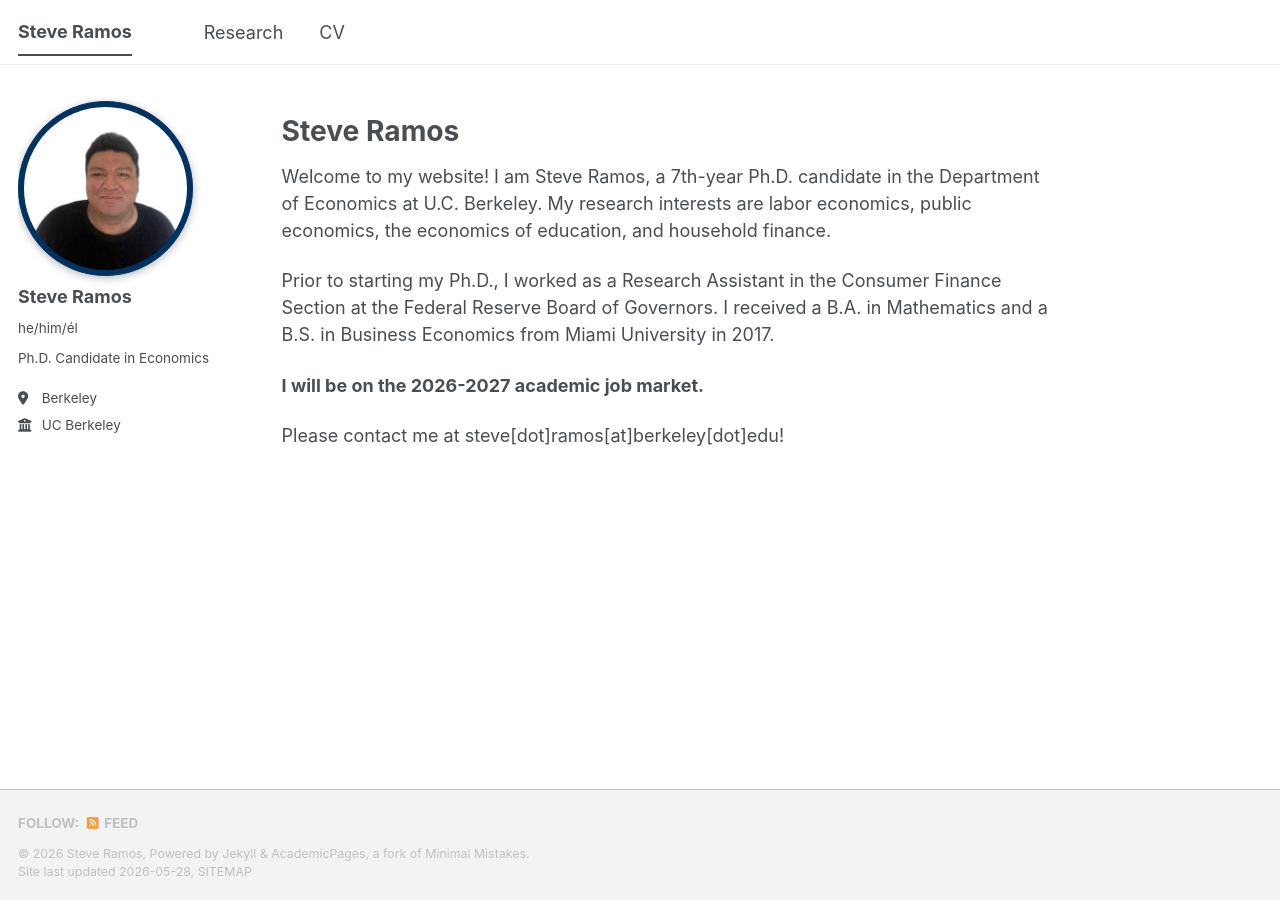
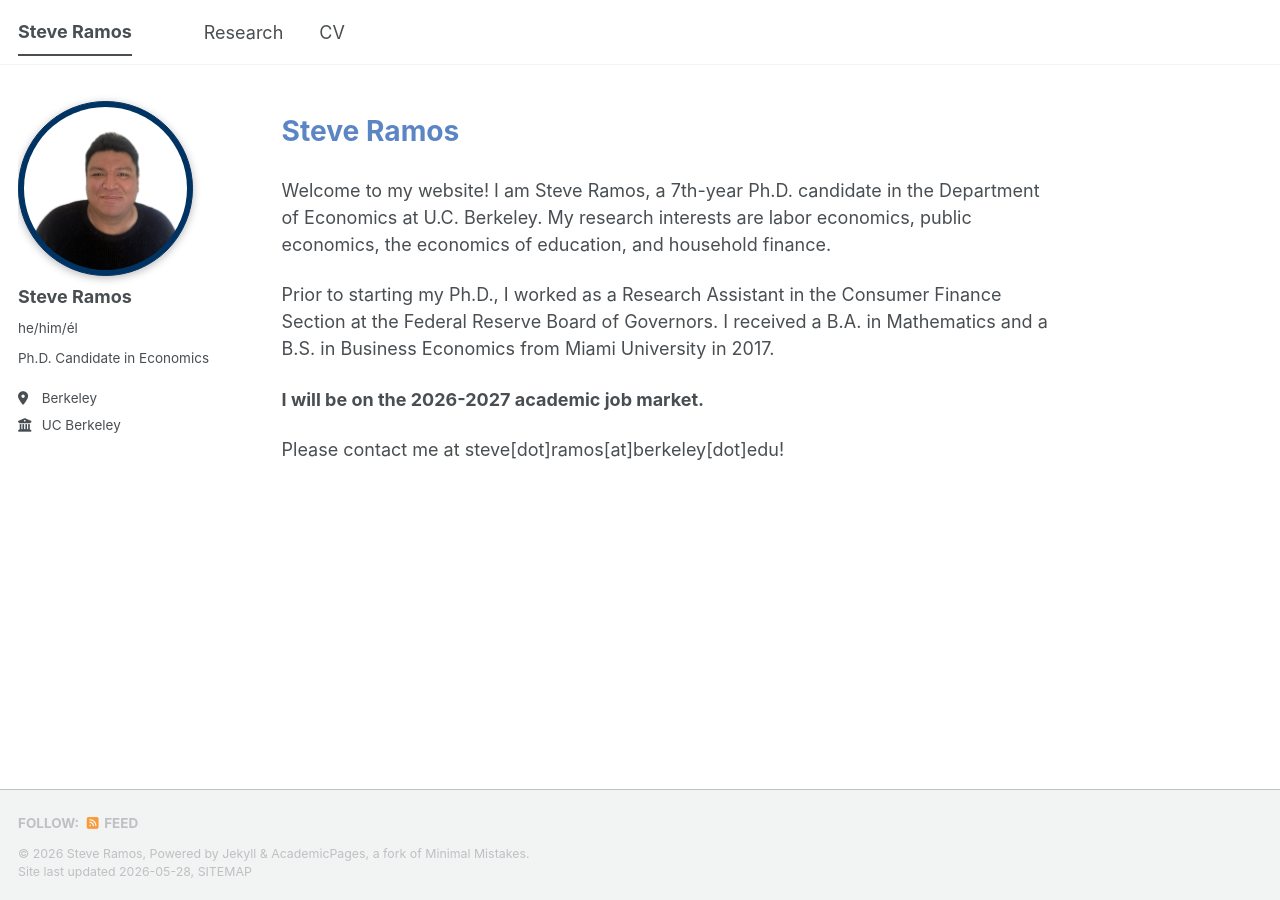
Before and after one commit to ramos-steve/ramos-steve.github.io, a Jekyll site: the page built from _pages/about.md, in a window 1280 px wide. Built offline with Jekyll 4.4.1, drawn with Linux system fonts in a browser that asks for light colours; a script bundle is joined from its source files by our own code; library files that are not in the unit come from our copies.

Commit message:
Update _custom.scss

```diff
--- a/_sass/_custom.scss
+++ b/_sass/_custom.scss
@@ -71,3 +71,12 @@
   border-radius: 50% !important;
   box-shadow: 0 2px 8px rgba(0, 0, 0, 0.28) !important;
 }
+
+
+.page-title-name {
+  color: #5c85c4;
+  font-size: 1.563em;
+  font-weight: bold;
+  margin-top: 0;
+  margin-bottom: 1em;
+}
```
